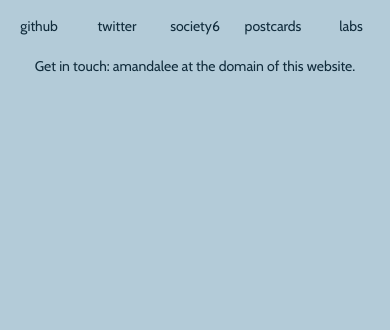
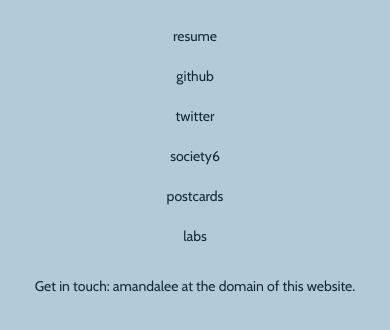
Before and after one commit to amandaleee/personal-site, a plain HTML site: page index.html in a window 390 px wide. Shown: the part 200-530 px from the top of the page. Drawn offline with nearby package versions, Linux system fonts and the light colour scheme.

Commit message:
responsive

```diff
--- a/index.html
+++ b/index.html
@@ -14,6 +14,7 @@
         <h1>Hi. I'm Amanda Lee.</h1>
         <h2>I'm a web developer in Chicago, IL.</h2>
         <ul class="links">
+          <li><a href="ala-resume.pdf" target="_blank">resume</a>
           <li><a href="http://www.github.com/amandaleee">github</a></li>
           <li><a href="http://www.twitter.com/amandalee">twitter</a></li>
           <li><a href="https://society6.com/amandaleee">society6</a></li>
--- a/style.scss
+++ b/style.scss
@@ -3,6 +3,9 @@
 $background: #b3cbd8;
 $text: #112c3c;
 $text-lighter: #255673;
+
+//mixins
+$li_width: percentage(1/6);
 
 //styles
 
@@ -14,14 +17,6 @@ body {
 			min-width: 100%;
 			min-height: 100vh;
 			padding-top: 50px;
-		// display: -webkit-flex;
-		// display: flex;
-		// -webkit-flex-direction: row ;/* works with row or column */
-		// flex-direction: row;
-		// -webkit-align-items: center;
-		// align-items: center;
-		// -webkit-justify-content: center;
-		// justify-content: center;
 	}
 	h1, h2, p{
 		text-align: center;
@@ -32,12 +27,16 @@ body {
 		overflow: hidden;
 		max-width: 450px;
     -webkit-padding-start: 0px;
-
 		li {
 			display: inline-block;
-			width: 20%;
+			width: $li_width;
 			float: left;
 			text-align: center;
+			@media (max-width: 768px) {
+				display: block;
+				width: 100%;
+				padding: 10px 0;
+			}
 			a {
 				color: $text;
 			}
```
Also changed, not shown: style.css, 2 other files.
